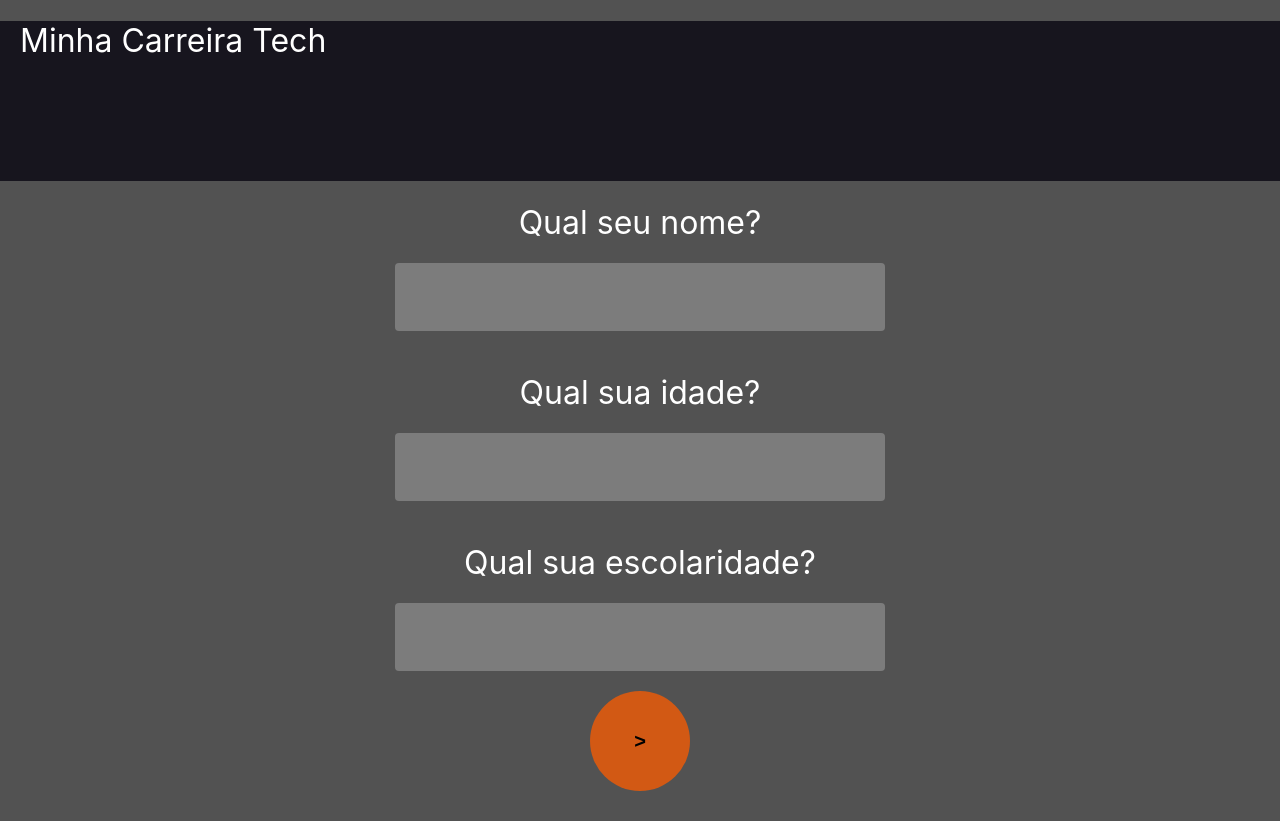
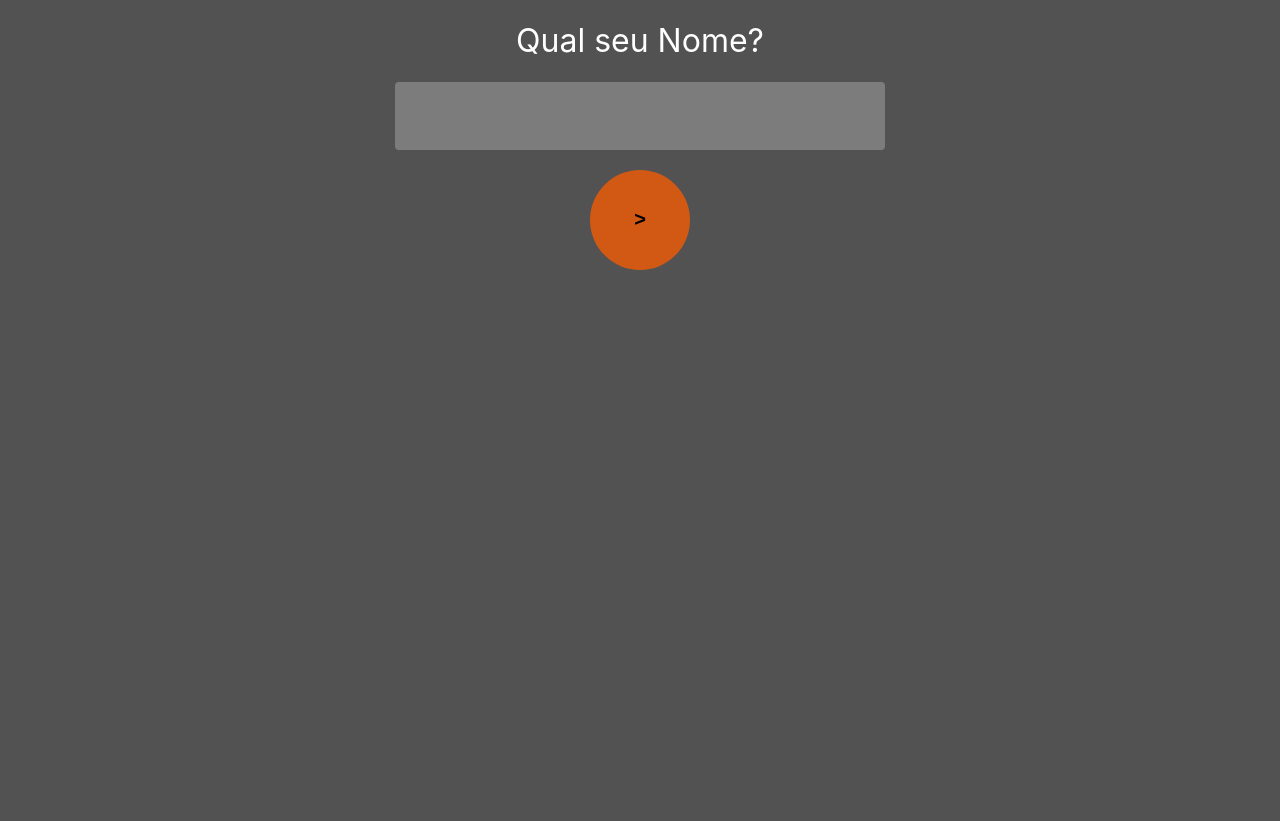
Before and after one commit to MarcosMoraes23/rocketseat-hackaton-51, a React (Create React App) app: page / in a window 1280 px wide. After the commit the page ends 800 px from the top, so only its background shows below. Built offline with nearby package versions, Linux system fonts and the light colour scheme.

Commit message:
Adiciona objeto de form

```diff
--- a/src/App.js
+++ b/src/App.js
@@ -1,48 +1,47 @@
-import React, { useState } from "react";
-import { Title } from "./components/Title/TitleStyle";
-import { Container } from "./components/Container/ContainerStyle";
-import { InputText } from "./components/InputText/InputTextStyle";
-import { ButtonNext } from "./components/ButtonNext/ButtonNextStyle";
-import { HeaderStyle } from "./components/Header/HeaderStyle";
-import "./App.css";
+import React, { useState } from 'react';
+import { Title } from './components/Title/TitleStyle';
+import { Container } from './components/Container/ContainerStyle';
+import { InputText } from './components/InputText/InputTextStyle';
+import { ButtonNext } from './components/ButtonNext/ButtonNextStyle';
+import './App.css';
 
 function App() {
-  const [nome, setNome] = useState("");
-  const [idade, setIdade] = useState("");
-  const [escolaridade, setEscolaridade] = useState("");
-  // const profissoes = ["Dentista", "Médico", "Advogado"];
 
-  const handleSubmit = event => {
-    event.preventDefault();
+  const [form, setForm] = useState({nome: '', idade: '', escolaridade: ''});
+  const [numeroPergunta, setNumeroPergunta] = useState(0);
+  const questoes = ["Qual seu Nome?", "Qual sua Idade?", "Qual sua Escolaridade?"];
 
-    alert("viado");
-  };
+
+  const handleChange = field => (event) => {
+    setForm({
+      ...form,
+      [field]: event.target.value
+    });
+  }
+
+  const getInputQuestao = () => {
+    return (
+      <>
+        <Title>
+          {questoes[numeroPergunta]}
+        </Title>
+        <InputText value={Object.keys(form)[numeroPergunta].value} onChange={(event) => handleChange(Object.keys(form)[numeroPergunta])(event)} />
+      </>
+    );
+  }
 
   return (
     <div className="main-container">
-      <HeaderStyle>
-        <Title>Minha Carreira Tech</Title>
-      </HeaderStyle>
       <Container>
-        <Title>Qual seu nome?</Title>
-        <InputText
-          value={nome}
-          onChange={event => setNome(event.target.value)}
-        />
-        <Title>Qual sua idade?</Title>
-        <InputText
-          value={idade}
-          onChange={event => setIdade(event.target.value)}
-        />
-        <Title>Qual sua escolaridade?</Title>
-        <InputText
-          value={escolaridade}
-          onChange={event => setEscolaridade(event.target.value)}
-        />
-
-        <ButtonNext type="submit" onClick={event => handleSubmit(event)}>
+        {getInputQuestao()}
+        <ButtonNext type="submit" onClick={() => setNumeroPergunta(numeroPergunta + 1)}>
           >
         </ButtonNext>
+        {form.nome}
+        <br/>
+        {form.idade}
+        <br/>
+        {form.escolaridade}
       </Container>
     </div>
   );
--- a/src/components/Header/HeaderStyle.js
+++ b/src/components/Header/HeaderStyle.js
@@ -1,8 +1,8 @@
-import styled from "styled-components";
+// import styled from "styled-components";
 
-export const HeaderStyle = styled.div`
-  background: #17151e;
-  height: 20vh;
-  padding: 0 20px;
-  margin-top: 0;
-`;
+// export const HeaderStyle = styled.div`
+//   background: #17151e;
+//   height: 20vh;
+//   padding: 0 20px;
+//   margin-top: 0;
+// `;
```
